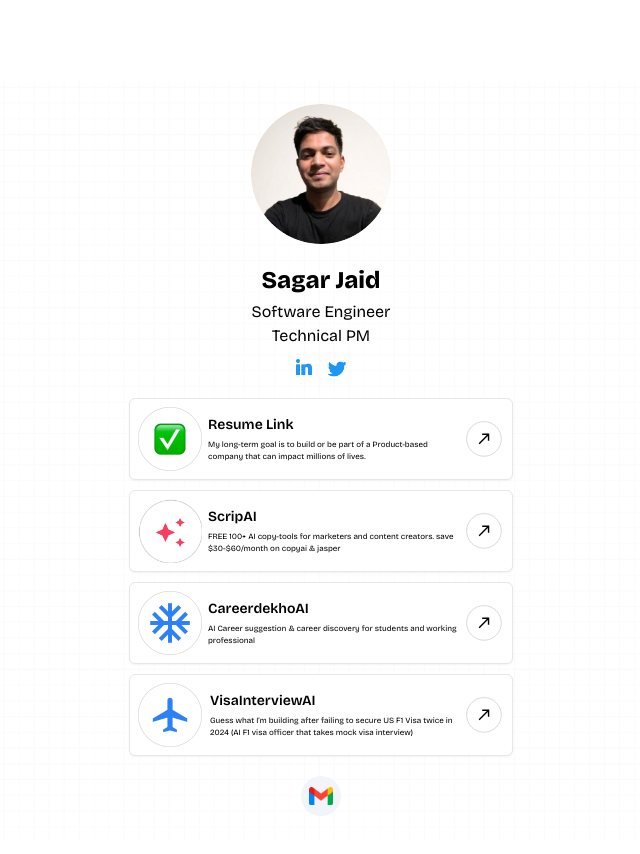
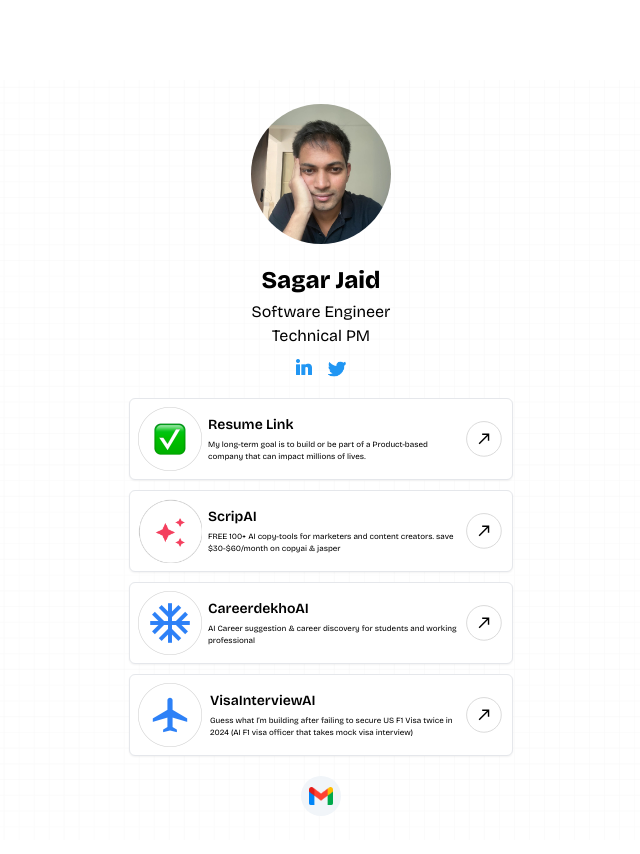
Before and after one commit to sagarjaid/sagar, a Next.js app: page / in a window 1280 px wide. Shown: the top 854 px of the page, without its empty margins (319-959 px from the left). Built offline with nearby package versions, Linux system fonts and the light colour scheme.

Commit message:
new photo

```diff
--- a/pages/index.js
+++ b/pages/index.js
@@ -1,3 +1,5 @@
+/** @format */
+
 import Head from 'next/head';
 
 export default function Home() {
@@ -69,7 +71,7 @@
         <div>
           <img
             className='w-[140px] rounded-full'
-            src='./sagar-4.png'
+            src='./sagar-2.jpg'
           />
         </div>
         <div className='flex flex-col justify-center items-center text-center gap-1 '>
```
Also changed, not shown: public/sagar-2.jpg (added), public/sagar.jpg (added).
